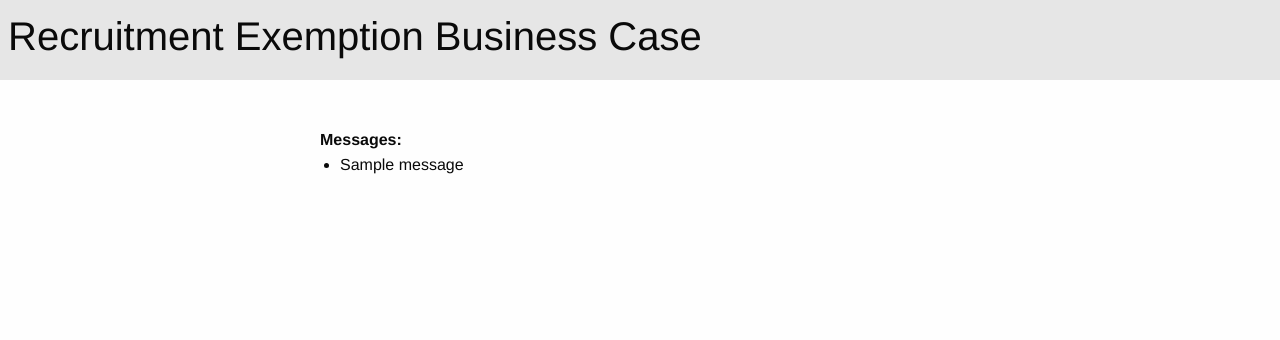
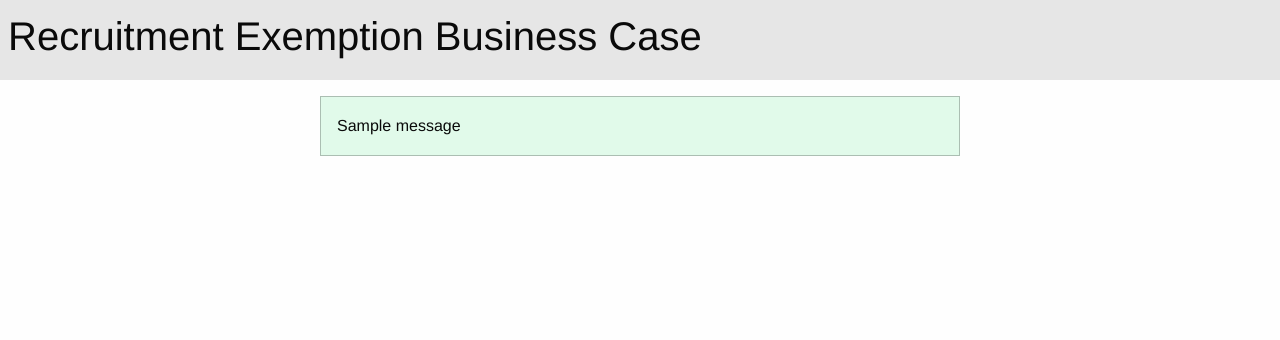
Before and after one commit to rottitime/etf, a Django app: template business_case_approval/templates/allauth/account/base.html in a window 1280 px wide. Shown: the top 340 px of the page. Run offline with Django 3.2, Linux system fonts and the light colour scheme; the template is opened without the code that fills it, so the values that code supplies are empty; tables that the repository leaves empty hold one stand-in row (values such as "Sample post"); one stand-in notice (Sample message) is shown.

Commit message:
Tidy up messages in auth pages

```diff
--- a/business_case_approval/templates/allauth/account/base.html
+++ b/business_case_approval/templates/allauth/account/base.html
@@ -16,8 +16,8 @@
     {% endblock %}
 
     <style>
-      section {
-        margin-top: 3em;
+      nav {
+        margin-bottom: 1em;
       }
     </style>
   </head>
@@ -39,12 +39,11 @@
             <div class="grid-x">
               <div class="cell small-3"></div>
               <div class="cell small-6">
-                <strong>Messages:</strong>
-                <ul>
-                  {% for message in messages %}
-                    <li>{{message}}</li>
-                  {% endfor %}
-                </ul>
+                {% for message in messages %}
+                  <div class="callout {{message.tags}}" data-closable>
+                    <p>{{message}}</p>
+                  </div>
+                {% endfor %}
               </div>
               <div class="cell small-3"></div>
             </div>
@@ -57,8 +56,8 @@
             <div class="cell small-3"></div>
             <div class="cell small-6">
 
-{% block content %}
-{% endblock %}
+              {% block content %}
+              {% endblock %}
 
             </div>
             <div class="cell small-3"></div>
```
